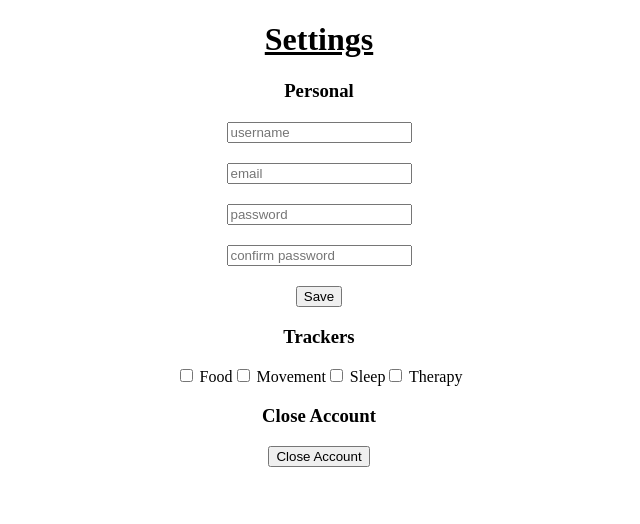
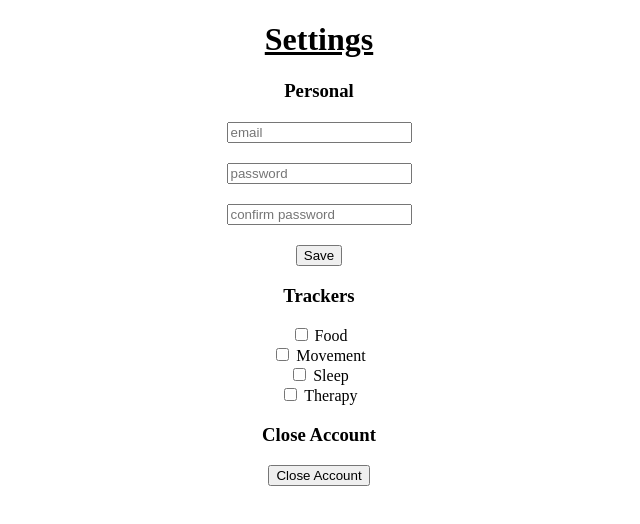
Before and after one commit to AwrenNuit/mood-tracker, a React (Create React App) app: page /settings in a window 1280 px wide. Shown: the top 524 px of the page, without its empty margins (321-961 px from the left). Built offline with nearby package versions, Linux system fonts and the light colour scheme; a web font is replaced by a local one.

Commit message:
updated the formatting, added checkbox container class, placed values on all inputs

```diff
--- a/src/components/App/App.css
+++ b/src/components/App/App.css
@@ -4,6 +4,10 @@ body {
 
 h1{
   text-decoration: underline;
+}
+
+.checkbox-container {
+  display: block;
 }
 
 .main-container {
--- a/src/components/Settings/Settings.js
+++ b/src/components/Settings/Settings.js
@@ -1,33 +1,48 @@
-import React, { useCallback, useState } from 'react';
-import { useDispatch } from 'react-redux';
+import React, { useCallback, useState, useEffect } from 'react';
+import { useDispatch, useSelector } from 'react-redux';
 import { useHistory } from 'react-router-dom';
 
 export default function Settings() {
 
   const dispatch = useCallback(useDispatch());
   const history = useHistory();
+  const user = useSelector(state => state.login);
   const [confirmPassword, setConfirmPassword] = useState('');
   const [email, setEmail] = useState('');
-  const [id, setId] = useState('');
   const [password, setPassword] = useState('');
-  const [username, setUsername] = useState('');
+  const [food, setFood] = useState(false); // SET VIA REDUCER
+  const [movement, setMovement] = useState(false); // SET VIA REDUCER
+  const [sleep, setSleep] = useState(false); // SET VIA REDUCER
+  const [therapy, setTherapy] = useState(false); // SET VIA REDUCER
+
+  useEffect(()=>{
+    setEmail(user.email);
+    setPassword(user.password);
+  }, []);
 
   const deactivateAccount = () => {
     let popup = window.confirm(`Are you absolutely sure you want to close your account?`);
     if(popup){
-      dispatch({type: `DELETE_ACCOUNT`, payload: id});
+      dispatch({type: `DELETE_ACCOUNT`, payload: user.id});
+      // HANDLE LOGOUT AFTER DELETING ACCOUNT
+      history.push('/login');
     }
   }
 
   const updatePersonalDetails = e => {
     e.preventDefault();
     if(password){
-      if(password === confirmPassword){
-        dispatch({type: `PUT_USER_PASSWORD`, payload: id, email, password, username});
+      if(password === confirmPassword && email){
+        dispatch({type: `PUT_USER_PASSWORD`, payload: user.id, email, password});
+        // ON-SCREEN MESSAGE THAT DETAILS WERE SAVED
+      }
+      else {
+        // ON-SCREEN ERROR FOR MIS-MATCHED PASSWORDS
       }
     }
-    else {
-      dispatch({type: `PUT_USER_DETAILS`, payload: id, email, username});
+    else if(email){
+      dispatch({type: `PUT_USER_DETAILS`, payload: user.id, email});
+      // ON-SCREEN MESSAGE THAT DETAILS WERE SAVED
     }
   }
 
@@ -36,17 +51,62 @@ export default function Settings() {
       <h1>Settings</h1>
       <h3>Personal</h3>
         <form onSubmit={updatePersonalDetails}>
-          <input className="text-input" type="text" value={username} onChange={setUsername} placeholder="username" />
-          <input className="text-input" type="text" value={email} onChange={setEmail} placeholder="email" />
-          <input className="text-input" type="password" value={password} onChange={setPassword} placeholder="password" />
-          <input className="text-input" type="password" value={confirmPassword} onChange={setConfirmPassword} placeholder="confirm password" />
+          <input
+            className="text-input"
+            type="text"
+            value={email}
+            onChange={(e)=>setEmail(e.target.value)}
+            placeholder="email"
+          />
+          <input
+            className="text-input"
+            type="password"
+            value={password}
+            onChange={(e)=>setPassword(e.target.value)}
+            placeholder="password"
+          />
+          <input
+            className="text-input"
+            type="password"
+            value={confirmPassword}
+            onChange={(e)=>setConfirmPassword(e.target.value)}
+            placeholder="confirm password"
+          />
           <button type="submit">Save</button>
         </form>
       <h3>Trackers</h3>
-        <input type="checkbox" /> Food
-        <input type="checkbox" /> Movement
-        <input type="checkbox" /> Sleep
-        <input type="checkbox" /> Therapy
+        <div className="checkbox-container">
+          <input
+            className="checkbox-input"
+            type="checkbox"
+            value={food}
+            onChange={()=>setFood(!food)}
+          /> Food
+        </div>
+        <div className="checkbox-container">
+          <input
+            className="checkbox-input"
+            type="checkbox"
+            value={movement}
+            onChange={()=>setMovement(!movement)}
+          /> Movement
+        </div>
+        <div className="checkbox-container">
+          <input
+            className="checkbox-input"
+            type="checkbox"
+            value={sleep}
+            onChange={()=>setSleep(!sleep)}
+          /> Sleep
+        </div>
+        <div className="checkbox-container">
+          <input
+            className="checkbox-input"
+            type="checkbox"
+            value={therapy}
+            onChange={()=>setTherapy(!therapy)}
+          /> Therapy
+        </div>
       <h3>Close Account</h3>
         <button onClick={deactivateAccount}>Close Account</button>
     </center>
```
